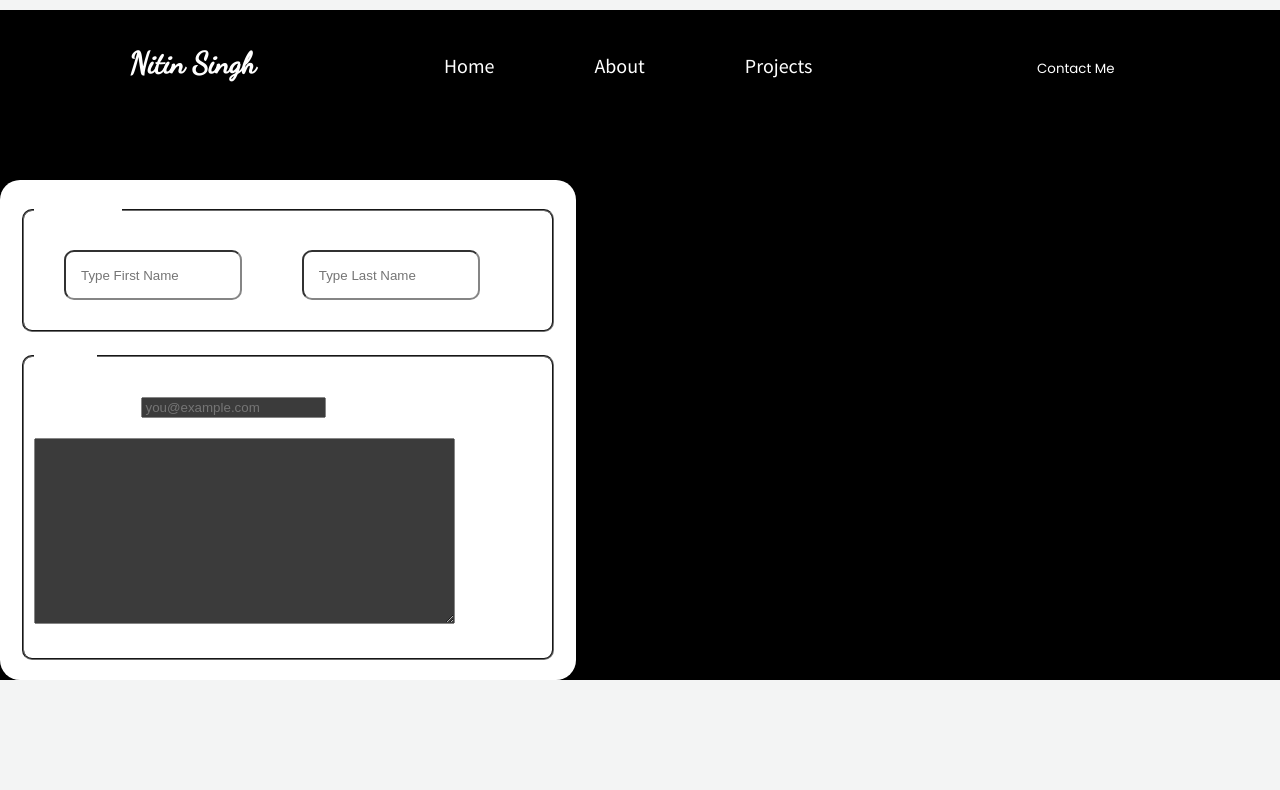
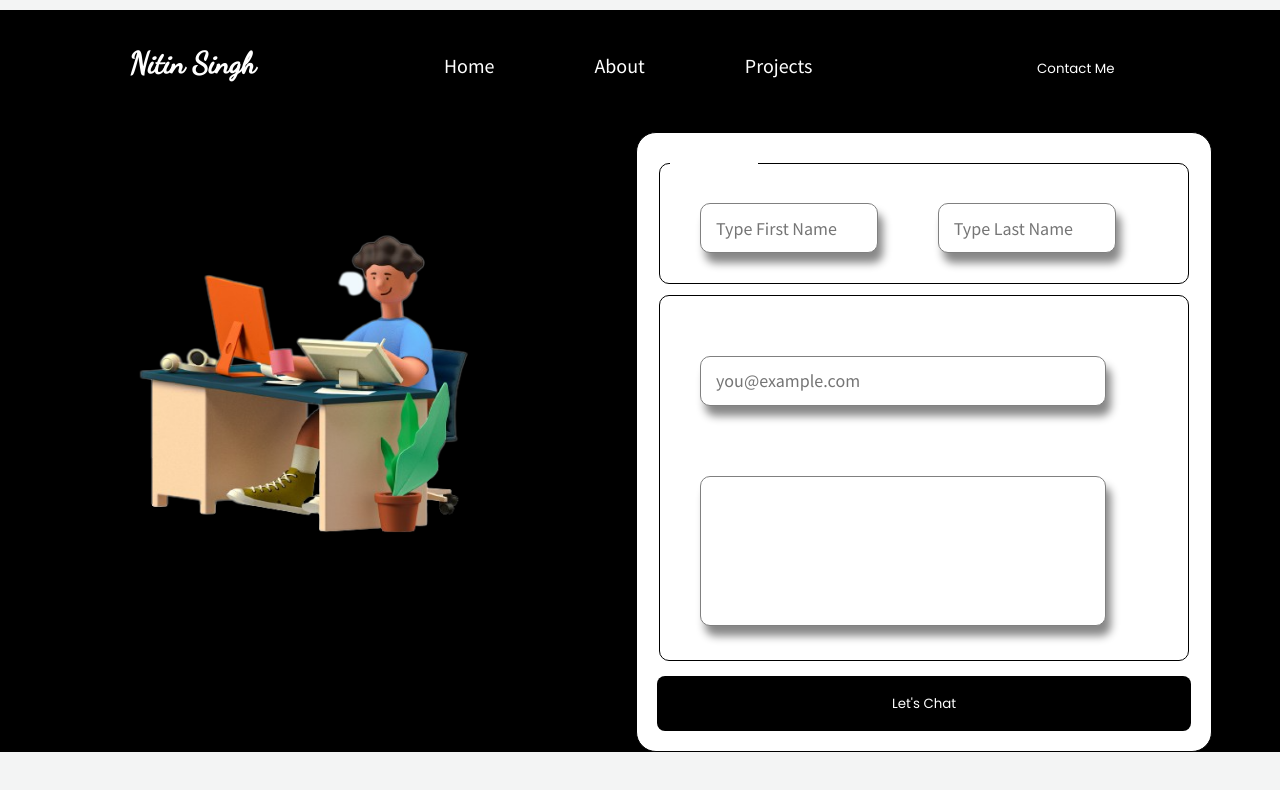
Before and after one commit to nitin5901/nitin_sr_portfolio, a Next.js app: page /contact in a window 1280 px wide. Shown: the top 790 px of the page. Built offline with nearby package versions, Linux system fonts and the light colour scheme; a web font is replaced by a local one.

Commit message:
Contact Page Updated

```diff
--- a/pages/contact/contact.module.css
+++ b/pages/contact/contact.module.css
@@ -5,25 +5,54 @@
     flex-direction: column;
     justify-content: space-between;
     width: 45%;
-    height: 500px;
+    height: 620px;
+    border: 0.1px solid black;
     border-radius: 20px;
     background-color: #FFFFFF;
     padding: 20px;
+    margin-top: -3rem;
 }
 
 .fieldset{
     border-radius: 10px;
+    border: 0.5px solid #000000;
     padding: 30px 10px;
+    margin-bottom: 10px;
+}
+
+.inputBox{
+    box-sizing: border-box;
+    height: 50px;
+    border: 1px solid grey;
+    box-shadow: 5px 10px 8px #888888;
+    border-radius: 10px;
+    background: white;
+    padding: 15px;
+    margin: 0 30px;
+    text-align: left;
+    font-family: 'Source Sans Pro', sans-serif;
+    font-size: 18px;
+    outline: none;
 }
 
 .name{
-    box-sizing: border-box;
     width: 35%;
-    height: 50px;
-    border-radius: 10px;
-    background: transparent;
-    padding: 15px;
-    margin: 0 30px;
-    text-align: left;
+}
 
+.label{
+    display: block;
+    margin: 0 30px 10px;
 }
+.email{
+    width: 80%;
+    margin-bottom: 20px;
+}
+.message{
+    width: 80%;
+    height: 150px;
+    overflow: scroll;
+    resize: none;
+    font-family: 'Source Sans Pro', sans-serif;
+    font-size: 18px;
+    line-height: 150%;
+}
--- a/pages/contact/index.js
+++ b/pages/contact/index.js
@@ -1,6 +1,10 @@
 import styles from "./contact.module.css"
+import Button from "../../Components/Button/button";
+import Image from "next/image";
 const ContactForm = function(){
+
     return(
+        <div style={{display: "flex", flexDirection: "row-reverse", justifyContent: "space-evenly"}}>
             <form className={styles.formWrapper}>
                 <fieldset className={styles.fieldset}>
                     <legend>Your Name</legend>
@@ -8,27 +12,37 @@ const ContactForm = function(){
                         type={"text"}
                         placeholder={"Type First Name"}
                         id={"first-name"} required={true}
-                        className={styles.name}
+                        className={styles.inputBox + ' ' + styles.name}
                     />
                     <input
                         type={"text"}
                         placeholder={"Type Last Name"}
                         id={"last-name"} required={true}
-                        className={styles.name}
+                        className={styles.inputBox + ' ' + styles.name}
                     />
                 </fieldset>
                 <fieldset className={styles.fieldset}>
-                    <legend>Mail Me</legend>
                     <label htmlFor={"email-address"} className={styles.label}>Email Address</label>
-                    <input type={"email"} placeholder={"you@example.com"} id={"email-address"} required={true}/>
+                    <input type={"email"} placeholder={"you@example.com"} id={"email-address"} required={true} className={styles.inputBox + ' ' + styles.email}/>
                     <br />
                     <label htmlFor={"message"} className={styles.label}>Message</label>
                     <br />
-                    <textarea id={"message"} name={"message"} rows={12} cols={50}></textarea>
+                    <textarea id={"message"} className={styles.inputBox + ' ' + styles.message} name={"message"} rows={12} cols={50} ></textarea>
                     <br />
                 </fieldset>
-
+                <Button title={"Let's Chat"} style={{
+                                                        width: "100%",
+                                                        borderRadius: "8px",
+                                                        marginTop: "5px"
+                                                    }}
+                />
             </form>
+            <Image src={"/Contact_Page_Cartoon.png"}
+                   alt={"Image"}
+                   width={500}
+                   height={400}
+            />
+        </div>
     )
 }
 export default ContactForm;
```
Also changed, not shown: public/Contact_Page_Cartoon.png (added), public/demo.jpg (added).
